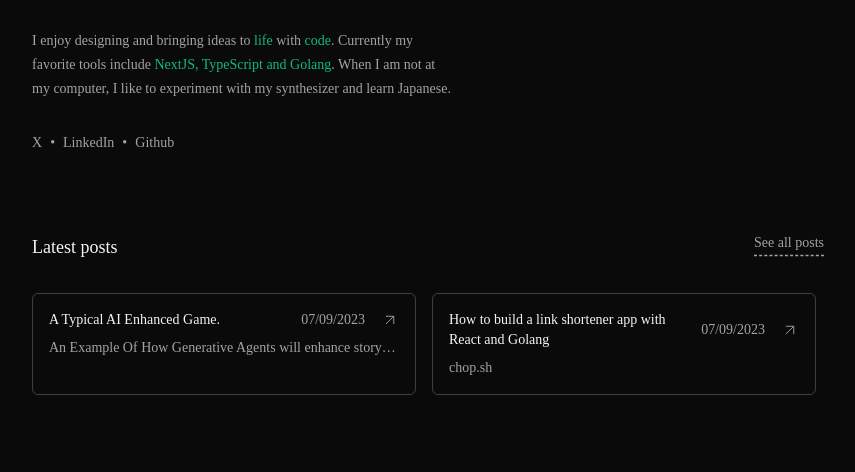
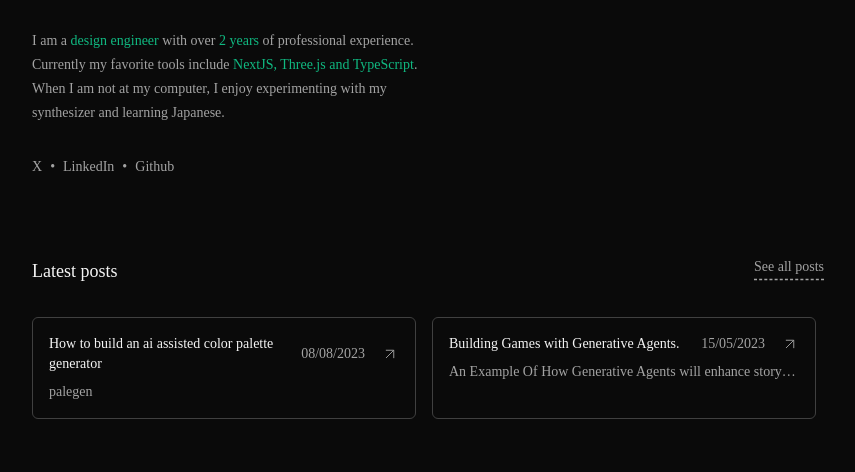
Before and after one commit to x0bd/xoboid, an Astro site: page / in a window 1280 px wide. Shown: the part 203-675 px from the top of the page, without its empty margins (212-1067 px from the left). Built offline with nearby package versions, Linux system fonts and the light colour scheme; Astro itself is replaced by a stand-in of ours.

Commit message:
major overhaul

```diff
--- a/src/content/posts/01-ai-game.md
+++ b/src/content/posts/01-ai-game.md
@@ -1,6 +1,6 @@
 ---
-title: "A Typical AI Enhanced Game."
-publishedAt: 2023-09-07
+title: "Building Games with Generative Agents."
+publishedAt: 2023-05-15
 description: "An Example Of How Generative Agents will enhance storytelling"
 slug: "cassandra"
 isPublish: true
--- a/src/content/posts/02-generative-agents.md
+++ b/src/content/posts/02-generative-agents.md
@@ -1,9 +1,9 @@
 ---
-title: "How to build a link shortener app with React and Golang"
-publishedAt: 2023-09-07
-description: "chop.sh"
-slug: "generative-ai"
+title: "How to build an ai assisted color palette generator"
+publishedAt: 2023-08-08
+description: "palegen"
+slug: "palette-gen"
 isPublish: true
 ---
 
-# Will use NextJS, Tailwind, OpenAI
+# Will use React, Tailwind and OpenAI GPT-3.5 turbo
--- a/src/data/presentation.ts
+++ b/src/data/presentation.ts
@@ -16,7 +16,7 @@ const presentation: Presentation = {
 	title: "こんにちわ👋, I’m Tinodaishe",
 	// profile: "/profile.webp",
 	description:
-		"I enjoy designing and bringing ideas to *life* with *code*. Currently my favorite tools include *NextJS, TypeScript and Golang*. When I am not at my computer, I like to experiment with my synthesizer and learn Japanese.",
+		"I am a *design engineer* with over *2 years* of professional experience. Currently my favorite tools include *NextJS, Three.js and TypeScript*. When I am not at my computer, I enjoy experimenting with my synthesizer and learning Japanese.",
 	socials: [
 		{
 			label: "X",
--- a/src/data/projects.ts
+++ b/src/data/projects.ts
@@ -7,9 +7,9 @@ export type Project = {
 
 const projects: Project[] = [
 	{
-		title: "chop.sh",
-		techs: ["ReactJs", "Tailwind", "Golang"],
-		link: "https://github.com/x0bd/",
+		title: "palegen",
+		techs: ["ReactJs", "Tailwind", "OpenAI"],
+		link: "https://github.com/x0bd/tiny-palette-generator",
 	},
 	{
 		title: "xoboid",
```
